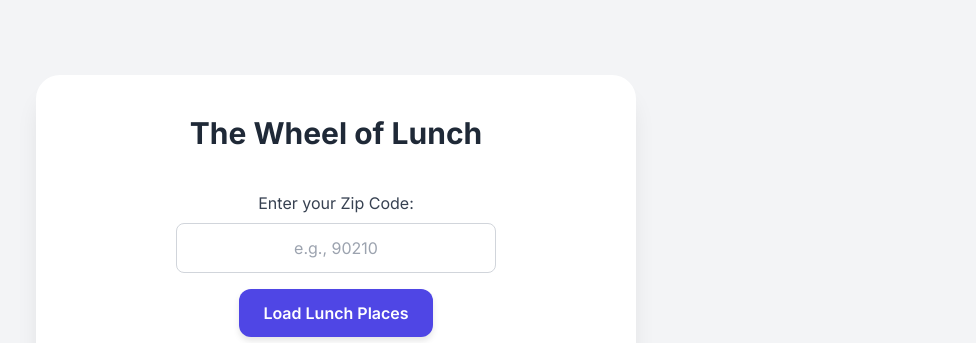
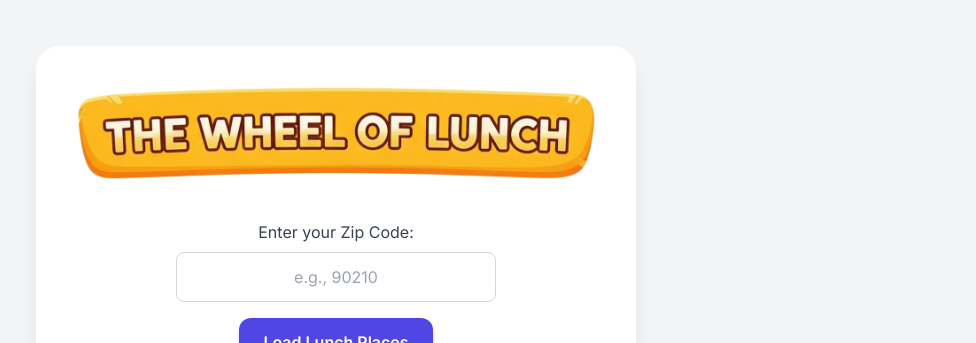
Before and after one commit to neilschreiner/TheWheelOfLunch, a plain HTML site: page index.html in a window 1280 px wide. Shown: the top 343 px of the page, without its empty margins (304-1280 px from the left). Drawn offline with nearby package versions, Linux system fonts and the light colour scheme.

Commit message:
added title picture

```diff
--- a/index.html
+++ b/index.html
@@ -260,7 +260,7 @@
 
     <!-- Main Content Box -->
     <div class="main-box">
-        <h1 class="text-3xl font-bold text-gray-800 mb-4">The Wheel of Lunch</h1>
+        <h1 class="text-3xl font-bold text-gray-800 mb-4"><img src="https://neilschreiner.github.io/TheWheelOfLunch/Logos/WheelOfLunch_Title.PNG" alt="The Wheel Of Lunch"></h1>
 
         <div class="flex flex-col items-center gap-2 w-full">
             <label for="zipCodeInput" class="text-gray-700 font-medium">Enter your Zip Code:</label>
```
